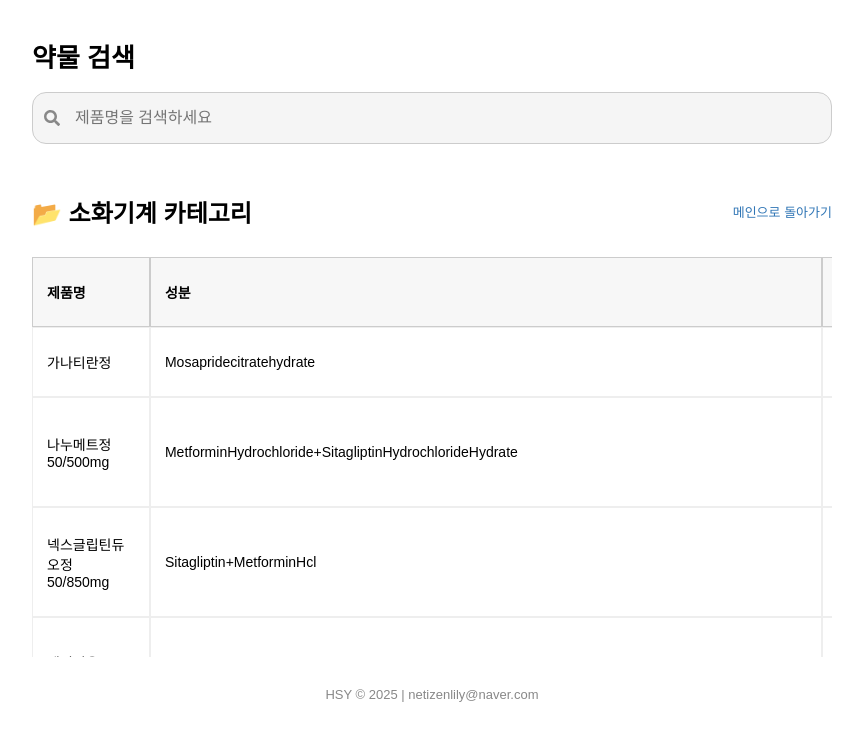
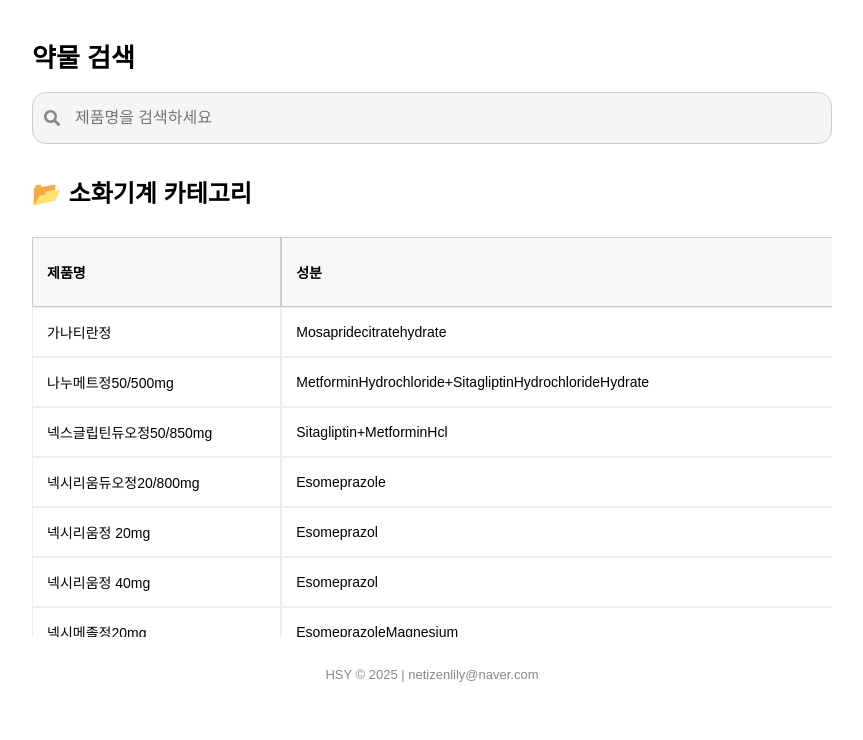
Before and after one commit to dasampharm/dasanpharm, a React (Create React App) app: page / in a window 1280 px wide. Both pictures are taken after a click on the button "소화기계". Shown: the top 740 px of the page, without its empty margins (208-1071 px from the left). Built offline with nearby package versions, Linux system fonts and the light colour scheme.

Commit message:
Update App.js_921

```diff
--- a/src/App.js
+++ b/src/App.js
@@ -122,7 +122,8 @@ function App() {
       )}
 
       {(selectedDrug || selectedCategory) && (
-        <div style={{ marginTop: "20px", width: "100%" }}>
+        <div style={{ width: "100%", overflowX: "auto", overscrollBehavior: "contain" }}>
+          <div style={{ width: "fit-content", minWidth: "100%" }}>
             {selectedDrug && (
               <div style={{ marginBottom: "8px" }}>
                 <div style={{ fontSize: "16px" }}>성분: {selectedDrug["성분"]} {selectedDrug["용량"]}</div>
@@ -141,36 +142,36 @@ function App() {
             )}
 
             <div style={{ maxHeight: "400px", overflowX: "auto", overflowY: "auto", position: "relative", overscrollBehavior: "contain" }}>
-            <table style={{ minWidth: "900px", borderCollapse: "separate", borderSpacing: "0", fontSize: "14px", width: "100%", marginBottom: "0" }}>
+              <table style={{ borderCollapse: "separate", borderSpacing: "0", fontSize: "14px", width: "100%", marginBottom: "0" }}>
                 <thead>
                   <tr>
-                  <th style={{ padding: "14px", border: "1px solid #ccc", backgroundColor: "#f7f7f7", textAlign: "left", position: "sticky", top: 0, left: 0, zIndex: 4, background: "#f7f7f7" }}>제품명</th>
+                    <th style={{ padding: "14px", border: "1px solid #ccc", backgroundColor: "#f7f7f7", textAlign: "left", position: "sticky", top: 0, left: 0, zIndex: 4 }}>제품명</th>
                     {selectedDrug ? null : (
-                    <th style={{ padding: "14px", border: "1px solid #ccc", backgroundColor: "#f7f7f7", textAlign: "left", position: "sticky", top: 0, zIndex: 3, background: "#f7f7f7" }}>성분</th>
+                      <th style={{ padding: "14px", border: "1px solid #ccc", backgroundColor: "#f7f7f7", textAlign: "left", position: "sticky", top: 0, zIndex: 3 }}>성분</th>
                     )}
                     {["용량", "제약사", "약가", "요율", "환산액", "품절", "비고"].map((label, i) => (
-                    <th key={i} style={{ padding: "14px", border: "1px solid #ccc", backgroundColor: "#f7f7f7", textAlign: "left", position: "sticky", top: 0, zIndex: 2, background: "#f7f7f7" }}>{label}</th>
+                      <th key={i} style={{ padding: "14px", border: "1px solid #ccc", backgroundColor: "#f7f7f7", textAlign: "left", position: "sticky", top: 0, zIndex: 2 }}>{label}</th>
                     ))}
                   </tr>
                 </thead>
                 <tbody>
                   {getFilteredDrugs().map((drug, index) => (
                     <tr key={index}>
-                    <td style={{ padding: "14px", border: "1px solid #eee", background: "#fff", position: "sticky", left: 0, zIndex: 1 }}>{drug["제품명"]}</td>
+                      <td style={{ padding: "14px", border: "1px solid #eee", background: "#fff", position: "sticky", left: 0, zIndex: 1, whiteSpace: "normal", overflowWrap: "break-word", wordBreak: "keep-all" }}>{drug["제품명"]}</td>
                       {selectedDrug ? null : (
-                      <td style={{ padding: "14px", border: "1px solid #eee" }}>{drug["성분"]}</td>
+                        <td style={{ padding: "14px", border: "1px solid #eee", whiteSpace: "normal", overflowWrap: "break-word", wordBreak: "keep-all" }}>{drug["성분"]}</td>
                       )}
-                    <td style={{ padding: "14px", border: "1px solid #eee" }}>{drug["용량"]}</td>
-                    <td style={{ padding: "14px", border: "1px solid #eee" }}>{drug["제약사"]}</td>
-                    <td style={{ padding: "14px", border: "1px solid #eee" }}>{drug["약가"]}</td>
-                    <td style={{ padding: "14px", border: "1px solid #eee" }}>{drug["요율"]}</td>
-                    <td style={{ padding: "14px", border: "1px solid #eee" }}>{drug["환산액"]}</td>
-                    <td style={{ padding: "14px", border: "1px solid #eee" }}>{drug["품절"]}</td>
-                    <td style={{ padding: "14px", border: "1px solid #eee" }}>{drug["비고"]}</td>
+                      <td style={{ padding: "14px", border: "1px solid #eee", whiteSpace: "normal", overflowWrap: "break-word", wordBreak: "keep-all" }}>{drug["용량"]}</td>
+                      <td style={{ padding: "14px", border: "1px solid #eee", whiteSpace: "normal", overflowWrap: "break-word", wordBreak: "keep-all" }}>{drug["제약사"]}</td>
+                      <td style={{ padding: "14px", border: "1px solid #eee", whiteSpace: "normal", overflowWrap: "break-word", wordBreak: "keep-all" }}>{drug["약가"]}</td>
+                      <td style={{ padding: "14px", border: "1px solid #eee", whiteSpace: "normal", overflowWrap: "break-word", wordBreak: "keep-all" }}>{drug["요율"]}</td>
+                      <td style={{ padding: "14px", border: "1px solid #eee", whiteSpace: "nowrap" }}>{drug["품절"]}</td>
+                      <td style={{ padding: "14px", border: "1px solid #eee", whiteSpace: "normal", overflowWrap: "break-word", wordBreak: "keep-all" }}>{drug["비고"]}</td>
                     </tr>
                   ))}
                 </tbody>
               </table>
+            </div>
           </div>
         </div>
       )}
```
Lines whose indentation alone changed are shown as unchanged.
